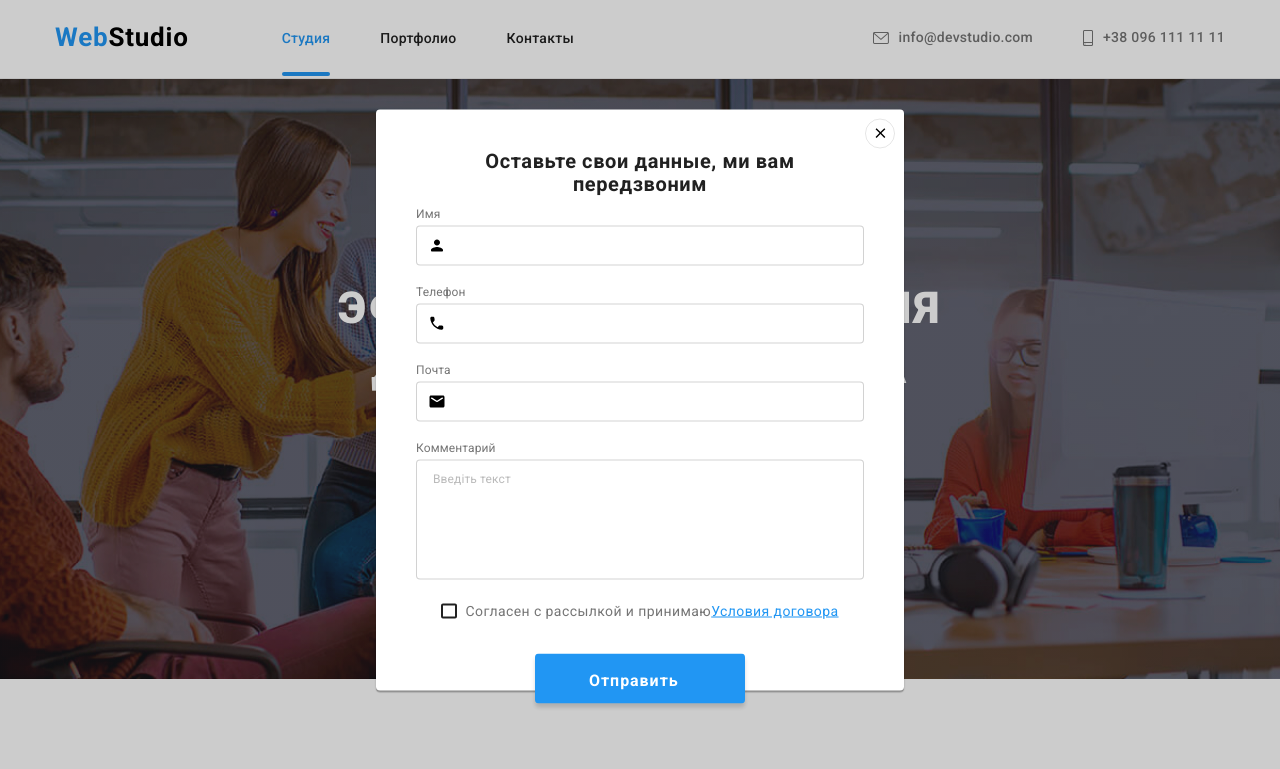
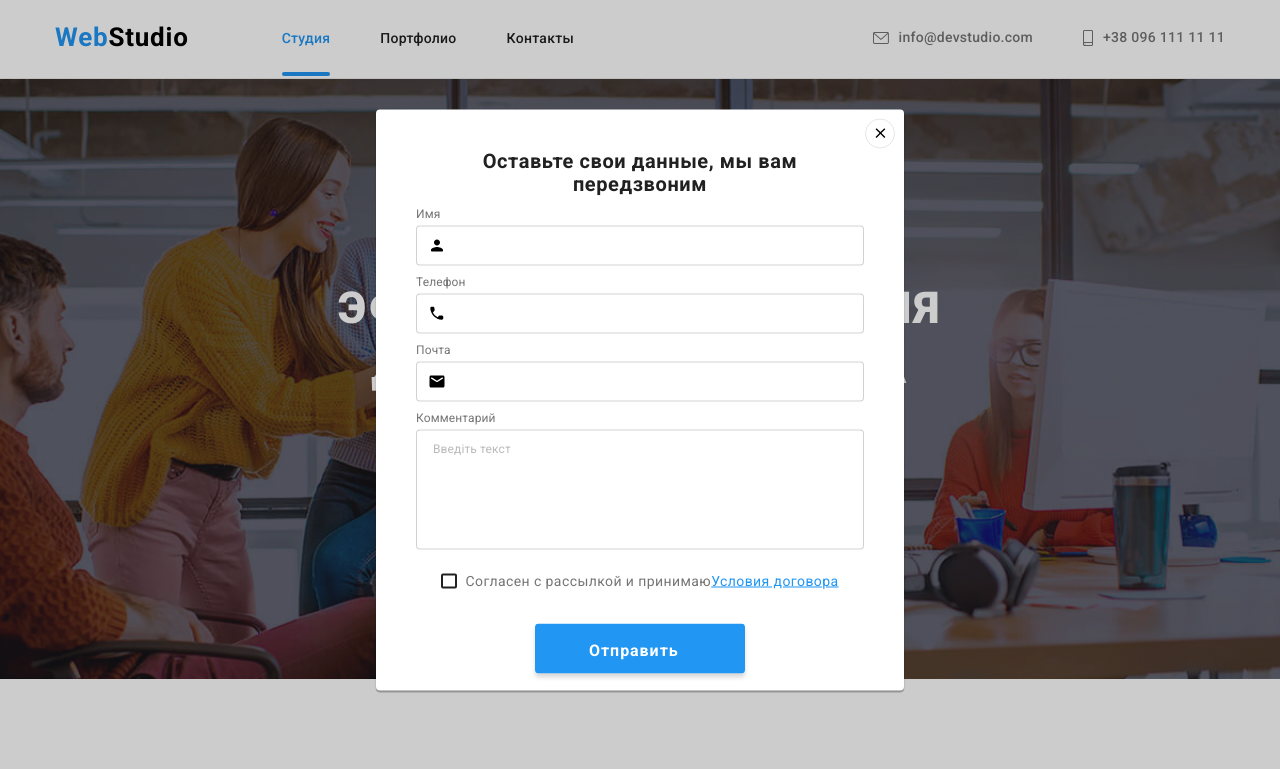
Before and after one commit to BorisPustovyi/goit-markup-hw-06, a plain HTML site: page index.html in a window 1280 px wide. Both pictures are taken after a click on the button "Заказать услугу". Shown: the top 769 px of the page. Drawn offline with nearby package versions, Linux system fonts and the light colour scheme.

Commit message:
modal edits

```diff
--- a/css/styles.css
+++ b/css/styles.css
@@ -733,8 +733,9 @@ border: 1px solid rgba(0, 0, 0, 0.1);
 border-radius:50%;
 top: 9px;
 right: 9px;
+transition: fill var(--animation-rule);
 }
-
+.modal-close:hover, .modal-close:focus{ fill: var(--accent-text-color);}
 .modal-title
 {
     font-weight: 700;
@@ -758,7 +759,9 @@ right: 9px;
     text-align: center;
     margin-bottom: 30px;}
 
-.modal-field:not(:last-child) {margin-bottom: 20px;}
+.modal-field {margin-bottom: 10px; }
+
+.modal-field:nth-child(4n) { margin-bottom: 20px;}
 
 .modal-input{
     width: 100%;
--- a/index.html
+++ b/index.html
@@ -241,7 +241,7 @@
 		<div class="backdrop is-hidden" data-modal>
 			<div class="modal">
 				<button type="button" class="modal-close" data-modal-close><svg class="modal-close-icon" width="18" height="18"><use href="./images/symbol-defs.svg#icon-close-btn"></use></svg></button>
-				<p class="modal-title">Оставьте свои данные, ми вам передзвоним</p>
+				<p class="modal-title">Оставьте свои данные, мы вам передзвоним</p>
 				<form class="modal-form">
 					<div class="modal-field">
 						<label class="input-label" for="user-name">Имя</label>
```
